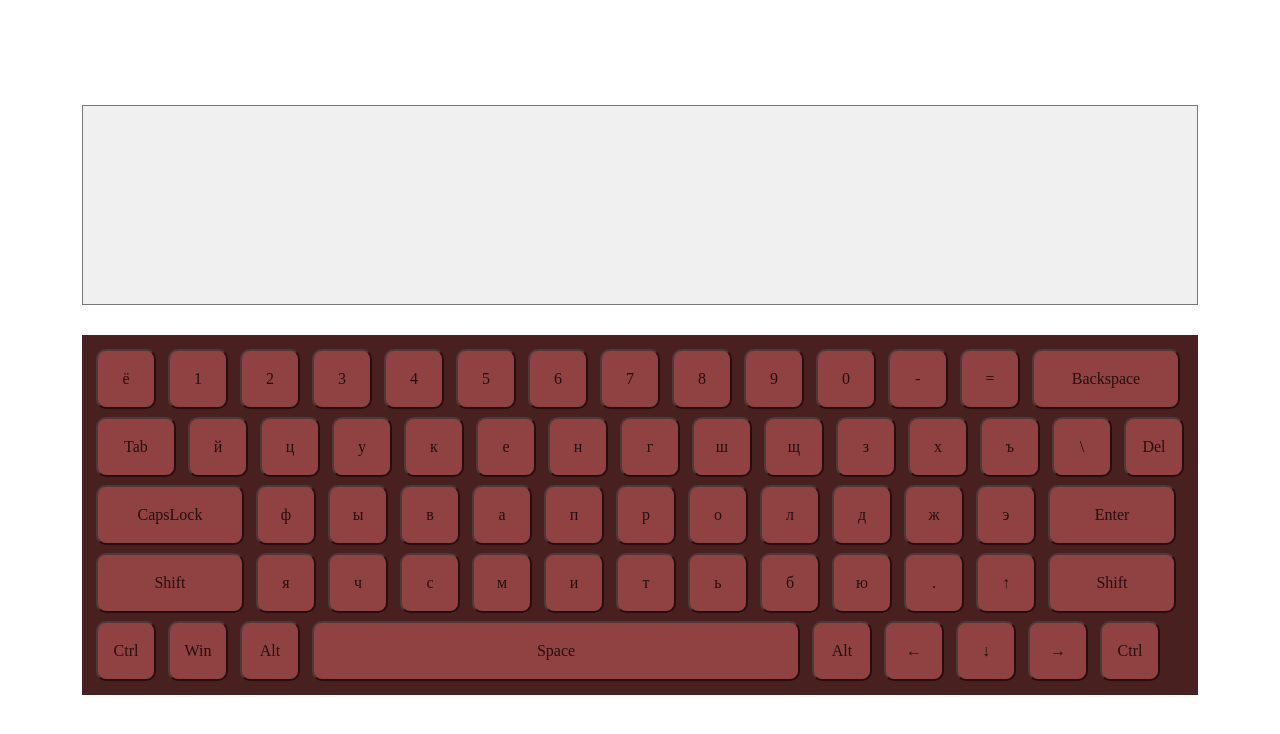
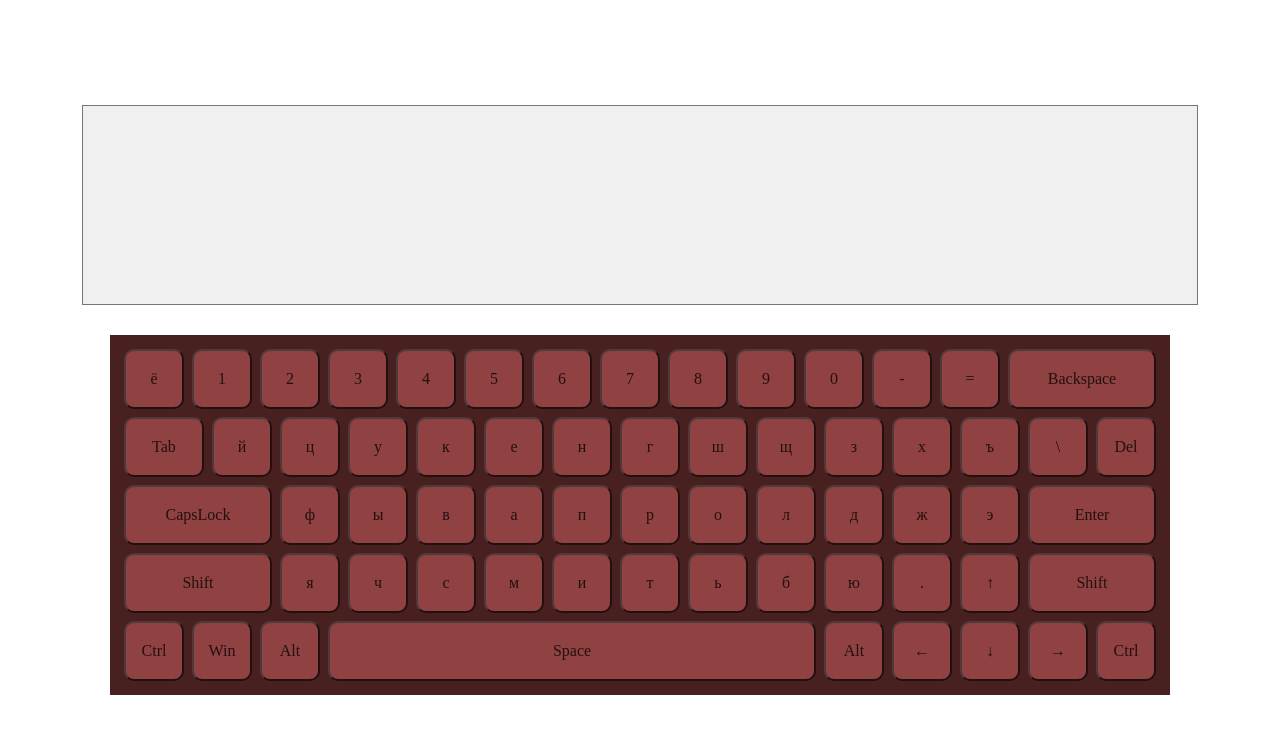
Before and after one commit to Maxxx1mHR/virtual-keyboard, a website: page index.html in a window 1280 px wide. Drawn offline with Linux system fonts and the light colour scheme.

Commit message:
feat: render keyboard by js. add arrays with keys for ru/en languages

```diff
--- a/index.html
+++ b/index.html
@@ -8,81 +8,6 @@
   <title>Virtual keyboard</title>
 </head>
 <body>
-  <div class="container">
-    <textarea name="" id="" cols="138" rows="15" class="input"></textarea>
-    <div class="keyboard">
-      <!-- <div class="keyboard__keys"> -->
-        <button class="keyboard__key">ё</button>
-        <button class="keyboard__key">1</button>
-        <button class="keyboard__key">2</button>
-        <button class="keyboard__key">3</button>
-        <button class="keyboard__key">4</button>
-        <button class="keyboard__key">5</button>
-        <button class="keyboard__key">6</button>
-        <button class="keyboard__key">7</button>
-        <button class="keyboard__key">8</button>
-        <button class="keyboard__key">9</button>
-        <button class="keyboard__key">0</button>
-        <button class="keyboard__key">-</button>
-        <button class="keyboard__key">=</button>
-        <button class="keyboard__key keyboard__key_wide-x">Backspace</button>
-        <br>
-        <button class="keyboard__key keyboard__key_wide-s">Tab</button>
-        <button class="keyboard__key">й</button>
-        <button class="keyboard__key">ц</button>
-        <button class="keyboard__key">у</button>
-        <button class="keyboard__key">к</button>
-        <button class="keyboard__key">е</button>
-        <button class="keyboard__key">н</button>
-        <button class="keyboard__key">г</button>
-        <button class="keyboard__key">ш</button>
-        <button class="keyboard__key">щ</button>
-        <button class="keyboard__key">з</button>
-        <button class="keyboard__key">х</button>
-        <button class="keyboard__key">ъ</button>
-        <button class="keyboard__key">\</button>
-        <button class="keyboard__key">Del</button>
-        <br>
-        <button class="keyboard__key keyboard__key_wide-x">CapsLock</button>
-        <button class="keyboard__key">ф</button>
-        <button class="keyboard__key">ы</button>
-        <button class="keyboard__key">в</button>
-        <button class="keyboard__key">а</button>
-        <button class="keyboard__key">п</button>
-        <button class="keyboard__key">р</button>
-        <button class="keyboard__key">о</button>
-        <button class="keyboard__key">л</button>
-        <button class="keyboard__key">д</button>
-        <button class="keyboard__key">ж</button>
-        <button class="keyboard__key">э</button>
-        <button class="keyboard__key keyboard__key_wide-m">Enter</button>
-        <br>
-        <button class="keyboard__key keyboard__key_wide-x">Shift</button>
-        <button class="keyboard__key">я</button>
-        <button class="keyboard__key">ч</button>
-        <button class="keyboard__key">с</button>
-        <button class="keyboard__key">м</button>
-        <button class="keyboard__key">и</button>
-        <button class="keyboard__key">т</button>
-        <button class="keyboard__key">ь</button>
-        <button class="keyboard__key">б</button>
-        <button class="keyboard__key">ю</button>
-        <button class="keyboard__key">.</button>
-        <button class="keyboard__key">↑</button>
-        <button class="keyboard__key keyboard__key_wide-m">Shift</button>
-        <br>
-        <button class="keyboard__key">Ctrl</button>
-        <button class="keyboard__key">Win</button>
-        <button class="keyboard__key">Alt</button>
-        <button class="keyboard__key space_key">Space</button>
-        <button class="keyboard__key">Alt</button>
-        <button class="keyboard__key">←</button>
-        <button class="keyboard__key">↓</button>
-        <button class="keyboard__key">→</button>
-        <button class="keyboard__key">Ctrl</button>
-      <!-- </div> -->
-    </div>
-  </div>
   <script src="src/script.js"></script>
 </body>
 </html>
--- a/src/script.js
+++ b/src/script.js
@@ -0,0 +1,142 @@
+'use strict';
+
+window.addEventListener('DOMContentLoaded', function () {
+
+  //Create container element
+  const container = document.createElement('div');
+  container.classList.add('container');
+  document.body.append(container);
+
+  //Create textarea
+  const textarea = document.createElement('textarea');
+  textarea.classList.add('input');
+  container.append(textarea);
+
+  //Create keyboard element
+  const keyboard = document.createElement('div');
+  keyboard.classList.add('keyboard');
+  container.append(keyboard);
+
+
+
+  const keyLayoutRu = [
+    'ё', '1', '2', '3', '4', '5', '6', '7', '8', '9', '0', '-', '=', 'Backspace',
+    'Tab', 'й', 'ц', 'у', 'к', 'е', 'н', 'г', 'ш', 'щ', 'з', 'х', 'ъ', '\\', 'Del',
+    'CapsLock', 'ф', 'ы', 'в', 'а', 'п', 'р', 'о', 'л', 'д', 'ж', 'э', 'Enter',
+    'Shift', 'я', 'ч', 'с', 'м', 'и', 'т', 'ь', 'б', 'ю', '.', '↑',  'Shift',
+    'Ctrl', 'Win', 'Alt', 'Space', 'Alt', '←', '↓', '→', 'Ctrl'
+  ];
+
+
+  // keyLayoutRu.forEach((key) => {
+  //   if(key.length === 1) {
+  //     console.log(key.toUpperCase());
+  //   }
+  // });
+  const keyLayoutRuCaps = [
+    'Ё', '1', '2', '3', '4', '5', '6', '7', '8', '9', '0', '-', '=', 'Backspace',
+    'Tab', 'Й', 'Ц', 'У', 'К', 'Е', 'Н', 'Г', 'Ш', 'Щ', 'Э', 'Х', 'Ъ', '\\', 'Del',
+    'CapsLock', 'Ф', 'Ы', 'В', 'А', 'П', 'Р', 'О', 'Л', 'Д', 'Ж', 'Э', 'Enter',
+    'Shift', 'Я', 'Ч', 'С', 'М', 'И', 'Т', 'Ь', 'Б', 'Ю', '.', '↑',  'Shift',
+    'Ctrl', 'Win', 'Alt', 'Space', 'Alt', '←', '↓', '→', 'Ctrl'
+  ];
+
+  const keyLayoutRuShift = [
+    'Ё', '!', '"', '№', ';', '%', ':', '?', '*', '(', ')', '_', '+', 'Backspace',
+    'Tab', 'Й', 'Ц', 'У', 'К', 'Е', 'Н', 'Г', 'Ш', 'Щ', 'Э', 'Х', 'Ъ', '/', 'Del',
+    'CapsLock', 'Ф', 'Ы', 'В', 'А', 'П', 'Р', 'О', 'Л', 'Д', 'Ж', 'Э', 'Enter',
+    'Shift', 'Я', 'Ч', 'С', 'М', 'И', 'Т', 'Ь', 'Б', 'Ю', ',', '↑',  'Shift',
+    'Ctrl', 'Win', 'Alt', 'Space', 'Alt', '←', '↓', '→', 'Ctrl'
+  ];
+
+
+
+  const keyCode = [
+    'Backquote', 'Digit1', 'Digit2', 'Digit3', 'Digit4', 'Digit5', 'Digit6', 'Digit7', 'Digit8', 'Digit9', 'Digit0', 'Minus', 'Equal', 'Backspace',
+    'Tab', 'KeyQ', 'KeyW', 'KeyE', 'KeyR', 'KeyT', 'KeyY', 'KeyU', 'KeyI', 'KeyO', 'KeyP', 'BracketLeft', 'BracketRight', 'Backslash', 'Delete',
+    'CapsLock', 'KeyA', 'KeyS', 'KeyD', 'KeyF', 'KeyG', 'KeyH', 'KeyJ', 'KeyK', 'KeyL', 'Semicolon', 'Quote', 'Enter',
+    'ShiftLeft', 'KeyZ', 'KeyX', 'KeyC', 'KeyV', 'KeyB', 'KeyN', 'KeyM', 'Comma', 'Period', 'Slash', 'ArrowUp',  'ShiftRight',
+    'ControlLeft', 'MetaLeft', 'AltLeft', 'Space', 'AltRight', 'ArrowLeft', 'ArrowDown', 'ArrowRight', 'ControlRight'
+  ];
+
+  const keyLayoutEn = [
+    '`', '1', '2', '3', '4', '5', '6', '7', '8', '9', '0', '-', '=', 'Backspace',
+    'Tab', 'q', 'w', 'e', 'r', 't', 'y', 'u', 'i', 'o', 'p', '[', ']', '\\', 'Del',
+    'CapsLock', 'a', 's', 'd', 'f', 'g', 'h', 'j', 'k', 'l', ';', '\'', 'Enter',
+    'Shift', 'z', 'x', 'c', 'v', 'b', 'n', 'm', ',', '.', '/', '↑',  'Shift',
+    'Ctrl', 'Win', 'Alt', 'Space', 'Alt', '←', '↓', '→', 'Ctrl'
+  ];
+
+  const keyLayoutEnCaps = [
+    '`', '1', '2', '3', '4', '5', '6', '7', '8', '9', '0', '-', '=', 'Backspace',
+    'Tab', 'Q', 'W', 'E', 'R', 'T', 'Y', 'U', 'I', 'O', 'P', '[', ']', '\\', 'Del',
+    'CapsLock', 'A', 'S', 'D', 'F', 'G', 'H', 'J', 'K', 'L', ';', '\'', 'Enter',
+    'Shift', 'Z', 'X', 'C', 'V', 'B', 'N', 'M', ',', '.', '/', '↑',  'Shift',
+    'Ctrl', 'Win', 'Alt', 'Space', 'Alt', '←', '↓', '→', 'Ctrl'
+  ];
+
+  const keyLayoutEnShift = [
+    '~', '!', '@', '#', '$', '%', '^', '&', '*', '(', ')', '_', '+', 'Backspace',
+    'Tab', 'Q', 'W', 'E', 'R', 'T', 'Y', 'U', 'I', 'O', 'P', '{', '}', '|', 'Del',
+    'CapsLock', 'A', 'S', 'D', 'F', 'G', 'H', 'J', 'K', 'L', ':', '"', 'Enter',
+    'Shift', 'Z', 'X', 'C', 'V', 'B', 'N', 'M', '<', '>', '?', '↑',  'Shift',
+    'Ctrl', 'Win', 'Alt', 'Space', 'Alt', '←', '↓', '→', 'Ctrl'
+  ];
+
+
+  showKeyBoard(keyLayoutRu);
+
+
+
+
+
+
+  //Create KeyBoard
+  function showKeyBoard(keysData) {
+
+    keyboard.innerHTML = '';
+
+    keysData.forEach((key, index) => {
+
+      if (index === 14 || index === 29 || index === 42 || index === 55) {
+        keyboard.innerHTML += '<br>';
+      }
+
+      const keyElement = document.createElement('button');
+      keyElement.classList.add('keyboard__key');
+      keyElement.setAttribute('data', `${keyCode[index]}`);
+
+      if (index === 14) {
+        keyElement.classList.add('keyboard__key_wide-s');
+      }
+
+      if (index === 41 || index === 54) {
+        keyElement.classList.add('keyboard__key_wide-m');
+      }
+
+      if (index === 13 || index === 29 || index === 42) {
+        keyElement.classList.add('keyboard__key_wide-x');
+      }
+
+      if (index === 58) {
+        keyElement.classList.add('space_key');
+      }
+
+      keyElement.textContent = key;
+      keyboard.append(keyElement);
+    });
+  }
+
+
+
+
+
+
+
+
+
+
+
+
+
+});
```
Also changed, not shown: src/sass/components/_keyboard.scss (+0 -25 lines), 1 other file.
